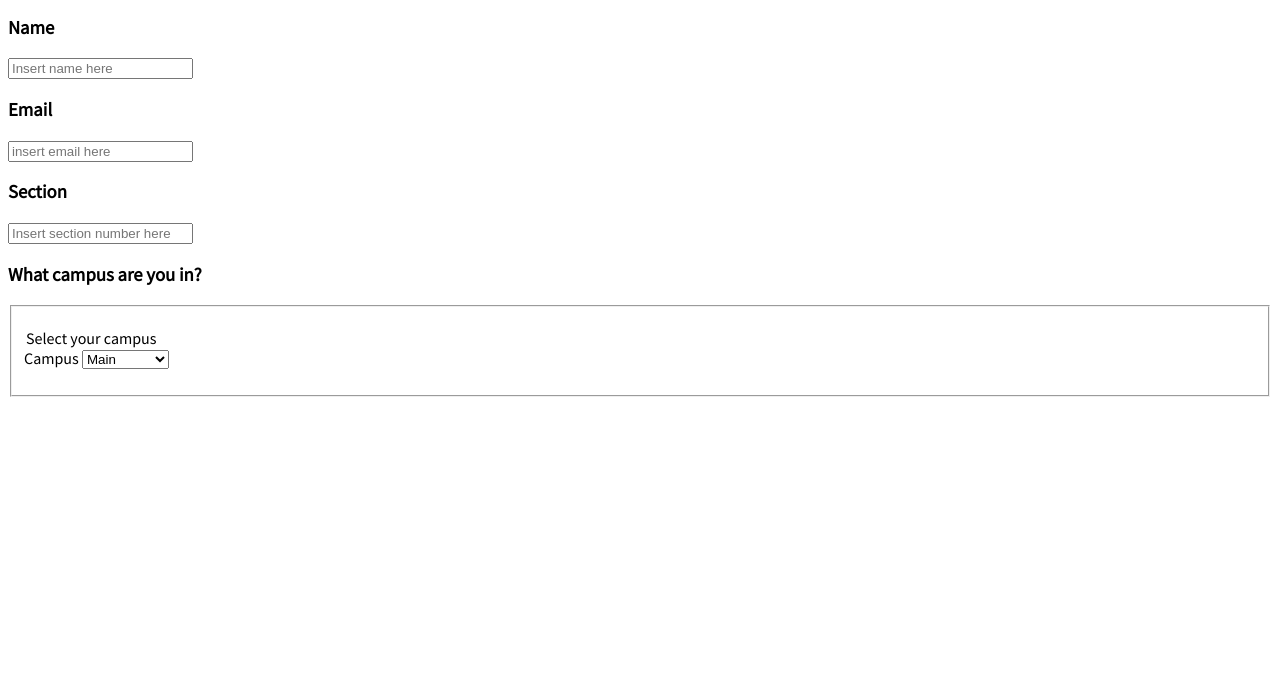
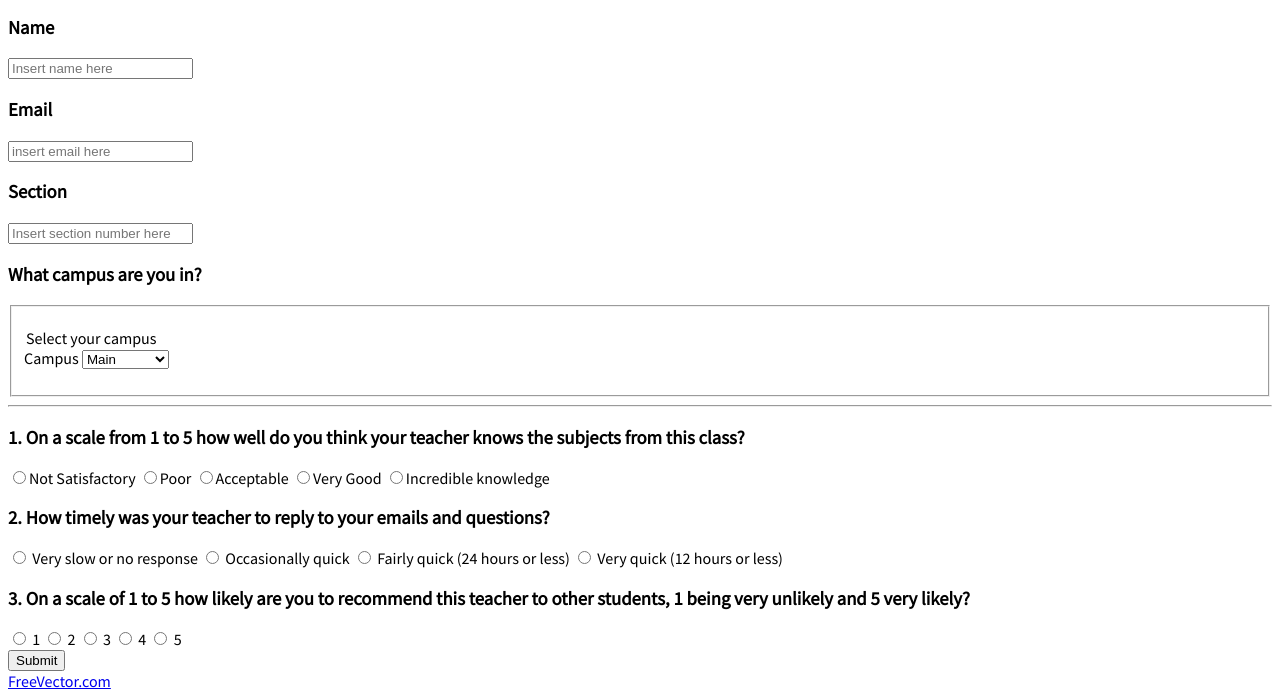
Before and after one commit to StarSheriff2/Survey-Form, a plain HTML site: page index.html in a window 1280 px wide. Shown: the part 334-1033 px from the top of the page. Before the commit the page ends 800 px from the top, so only its background shows below. Drawn offline with Linux system fonts and the light colour scheme.

Commit message:
marked-up all radio input fields

```diff
--- a/index.html
+++ b/index.html
@@ -40,6 +40,7 @@
 
       <div class="input fields">
       <h3>What campus are you in?</h3>
+
         <fieldset>
           <p><legend>Select your campus</legend>
      <label>Campus</label>
@@ -48,13 +49,68 @@
       </option>
           <option value="west wing">West Wing</option>
           <option value="east wing">East Wing</option>
+            </select>
+
+          </p>
+
+          </fieldset>
+
+        </div>
+      <hr>
+
+      <div class="input fields">
+        <h3>1. On a scale from 1 to 5 how well do you think your teacher knows the subjects from this class?</h3>
+        <label for="Not Satisfactory">
+          <input id="Not Satisfactory" type="radio" name="subject mastery" value="not satisfactory" required>Not Satisfactory
+        </label>
+      <label for="Poor">
+          <input id="Poor" type="radio" name="subject mastery" value="poor">Poor
+        </label>
+        <label for="Acceptable">
+          <input id="Acceptable" type="radio" name="subject mastery" value="acceptable">Acceptable
+        </label>
+        <label for="Very Good">
+          <input id="Very Good" type="radio" name="subject mastery" value="very good">Very Good
+        </label>
+        <label for="Incredible knowledge">
+          <input id="Incredible knowledge" type="radio" name="subject mastery" value="incredible knowledge">Incredible knowledge
+        </label>
+      </div>
+
+      <div class="input fields">
+        <h3>2. How timely was your teacher to reply to your emails and questions?</h3>
+        <input id="Very slow or no response" type="radio" name="timeliness" value="very slow or no response" required>
+        <label for="Very slow or no response">Very slow or no response</label>
+        <input id="Occasionally quick" type="radio" name="timeliness" value="occasionally quick">
+        <label for="Occasionally quick">Occasionally quick</label>
+        <input id="Fairly quick (24 hours or less)" type="radio" name="timeliness" value="fairly quick (24 hours or less)">
+        <label for="Fairly quick (24 hours or less)">Fairly quick (24 hours or less)</label>
+        <input id="Very quick (12 hours or less)" type="radio" name="timeliness" value="very quick (12 hours or less)">
+        <label for="Very quick (12 hours or less)">Very quick (12 hours or less)</label>
+        </div>
+
+        <div class="input fields">
+            <h3>3. On a scale of 1 to 5 how likely are you to recommend this teacher to other students, 1 being very unlikely and 5 very likely?</h3>
+            <input id="1" type="radio" name="referral probability" value="1" required>
+            <label for="1">1</label>
+            <input id="2" type="radio" name="referral probability" value="2">
+            <label for="2">2</label>
+            <input id="3" type="radio" name="referral probability" value="3">
+            <label for="3">3</label>
+            <input id="4" type="radio" name="referral probability" value="4">
+            <label for="4">4</label>
+            <input id="5" type="radio" name="referral probability" value="5">
+            <label for="5">5</label>
+            </div>
 
 
-          </p>
-          </fieldset>
-        </div>
 
-<button action="submit">Submit</button>
+
+
+
+
+        <button action="submit">Submit</button>
+
 
     </form>
 
```
